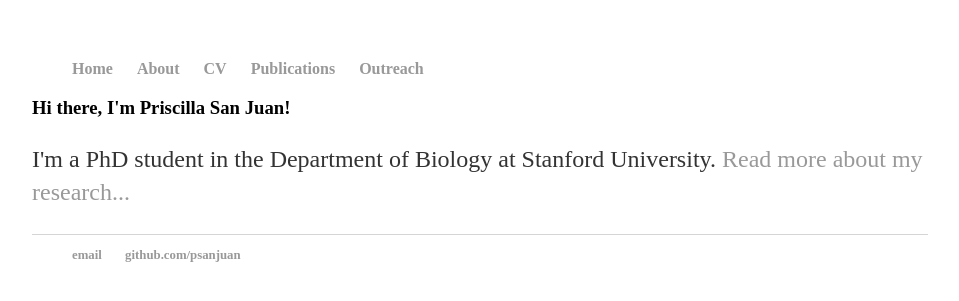
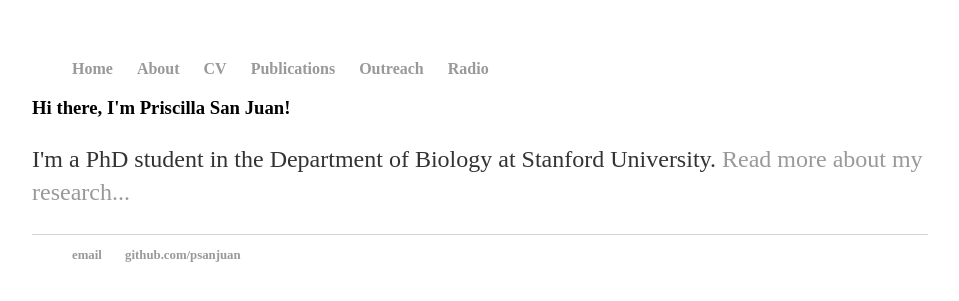
Before and after one commit to psanjuan/psanjuan.github.io, a Jekyll site: the page built from index.html, in a window 1280 px wide. Shown: the top 301 px of the page, without its empty margins (160-1119 px from the left). Built offline with Jekyll 4.4.1, drawn with Linux system fonts in a browser that asks for light colours.

Commit message:
Update default.html

```diff
--- a/_layouts/default.html
+++ b/_layouts/default.html
@@ -13,6 +13,7 @@
 	        		<li><a href="/cv/">CV</a></li>
 	        		<li><a href="/publications/">Publications</a></li>
               			<li><a href="/outreach/">Outreach</a></li>
+				<li><a href="/radio/">Radio</a></li>
 	    		</ul>
 			</nav>
 			<div class="container">
```
